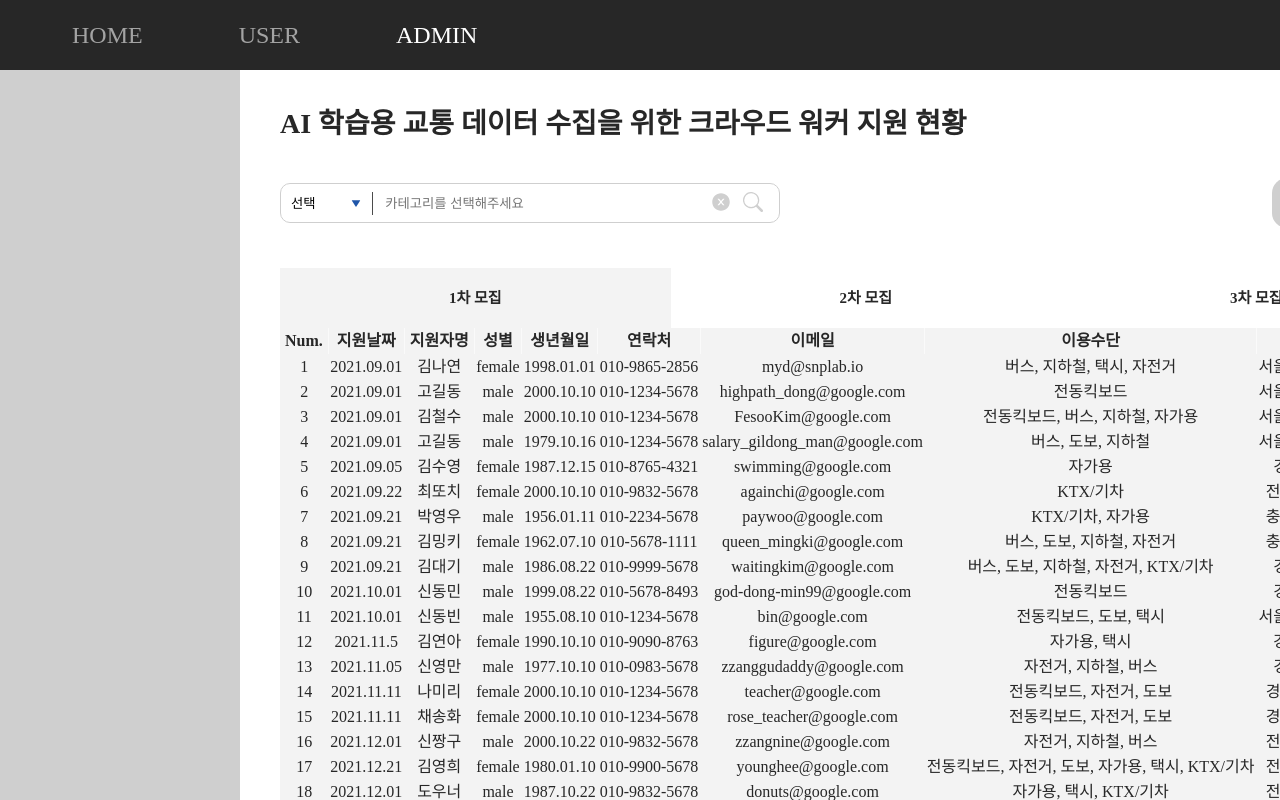
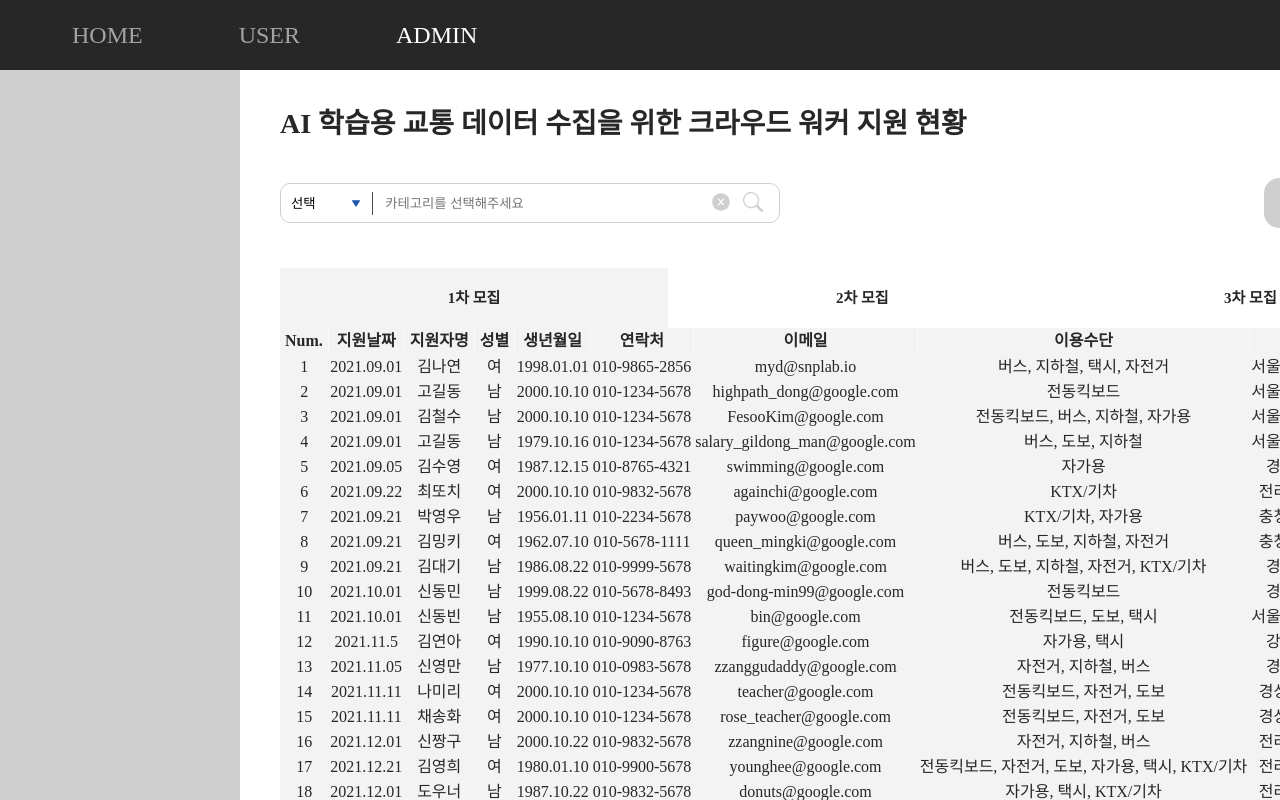
Before and after one commit to wanted-group-4/wanted-group-4-snplab, a React (Create React App) app: page /admin in a window 1280 px wide. Built offline with nearby package versions, Linux system fonts and the light colour scheme; data requests are answered from the project's data file.

Commit message:
fix: checkbox ui 업데이트 안되는 오류 수정 (#54)

```diff
--- a/src/api/adminApi.ts
+++ b/src/api/adminApi.ts
@@ -68,6 +68,6 @@ export const patchUserWin = () => {
 
   const queryClient = useQueryClient();
   return useMutation(fetch, {
-    onSuccess: () => queryClient.invalidateQueries('users'),
+    onSuccess: () => queryClient.invalidateQueries('user'),
   });
 };
--- a/src/components/applicant/ApplicantTableRow.tsx
+++ b/src/components/applicant/ApplicantTableRow.tsx
@@ -23,7 +23,7 @@ function ApplicantTableRow({ user, num }: ApplicationTableRowProps) {
         <ListTableTD>{num + 1}</ListTableTD>
         <ListTableTD>{user.date}</ListTableTD>
         <ListTableTD>{user.name}</ListTableTD>
-        <ListTableTD>{user.gender}</ListTableTD>
+        <ListTableTD>{user.gender === 'female' ? '여' : '남'}</ListTableTD>
         <ListTableTD>{user.birth}</ListTableTD>
         <ListTableTD>{user.phone}</ListTableTD>
         <ListTableTD>{user.email}</ListTableTD>
@@ -32,7 +32,7 @@ function ApplicantTableRow({ user, num }: ApplicationTableRowProps) {
         <ListTableTD>
           <WinCheckbox
             type="checkbox"
-            defaultChecked={user.win}
+            checked={user.win}
             onChange={handleWinStatus}
           />
         </ListTableTD>
```
